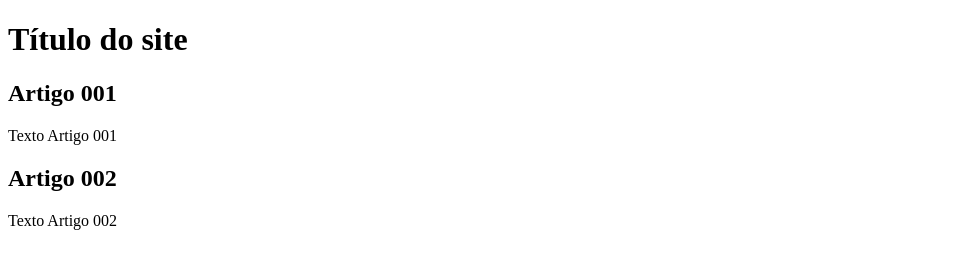
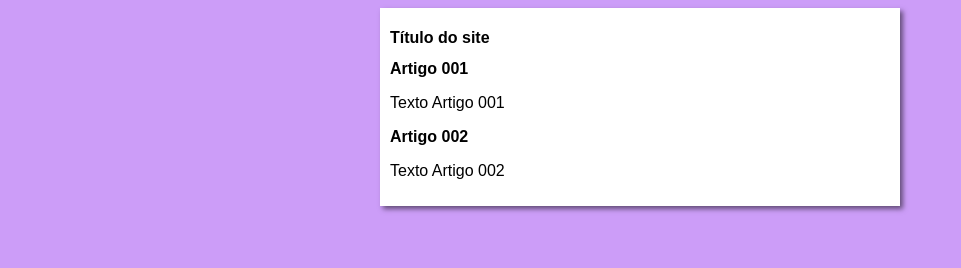
Before and after one commit to jose-carlosjr/projeto-site, a plain HTML site: page index.html in a window 1280 px wide. Shown: the whole page, without its empty margins (0-961 px from the left). Drawn offline with Linux system fonts and the light colour scheme.

Commit message:
Iniciei o design

```diff
--- a/index.html
+++ b/index.html
@@ -3,6 +3,7 @@
 <head>
     <meta charset="UTF-8">
     <meta name="viewport" content="width=device-width, initial-scale=1.0">
+    <link rel="stylesheet" href="style.css">
     <title>Título do Site</title>
 </head>
 <body>
--- /dev/null
+++ b/style.css
@@ -0,0 +1,16 @@
+* {
+    font-family: Arial, Helvetica, sans-serif;
+    font-size: 16px;
+}
+
+body {
+    background-color: rgb(204, 157, 248);
+}
+
+main {
+    background-color: white;
+    width: 500px;
+    margin: auto;
+    padding: 10px;
+    box-shadow: 3px 3px 5px rgba(0, 0, 0, 0.519);
+}
```
